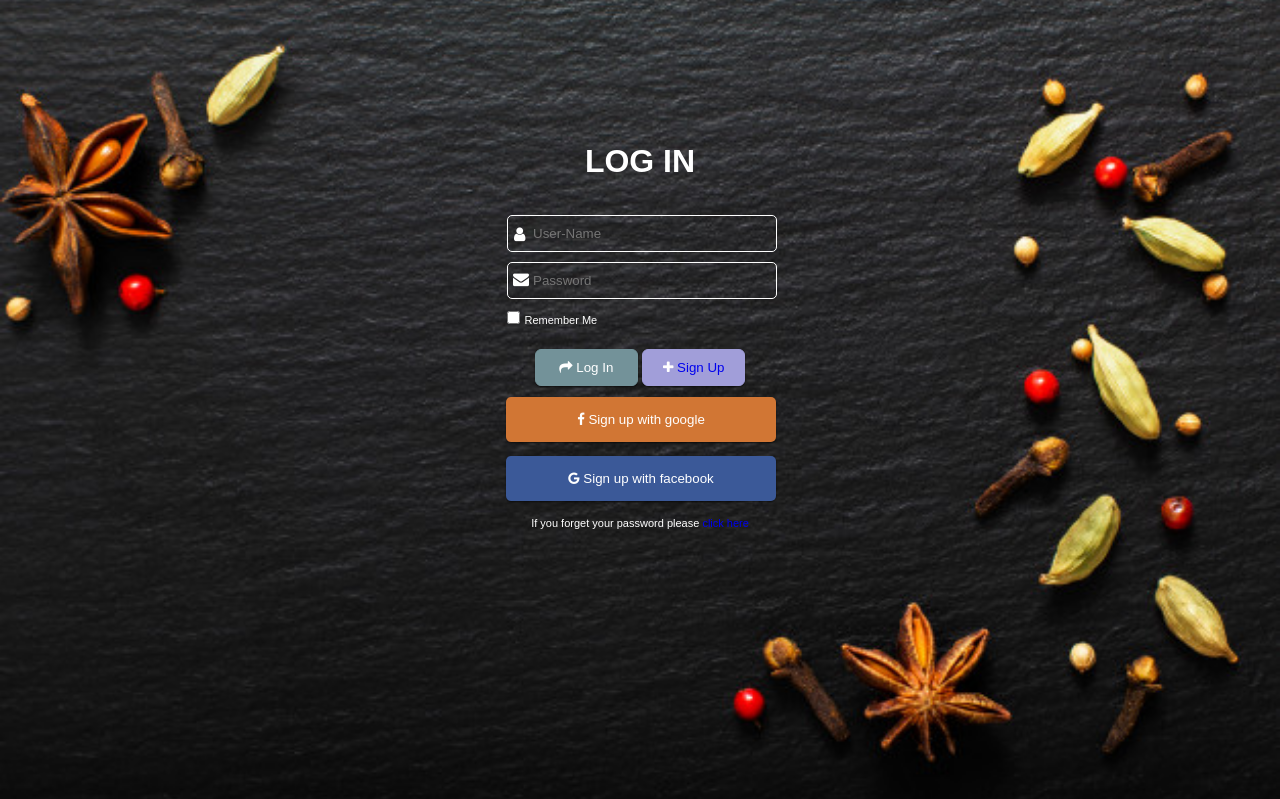
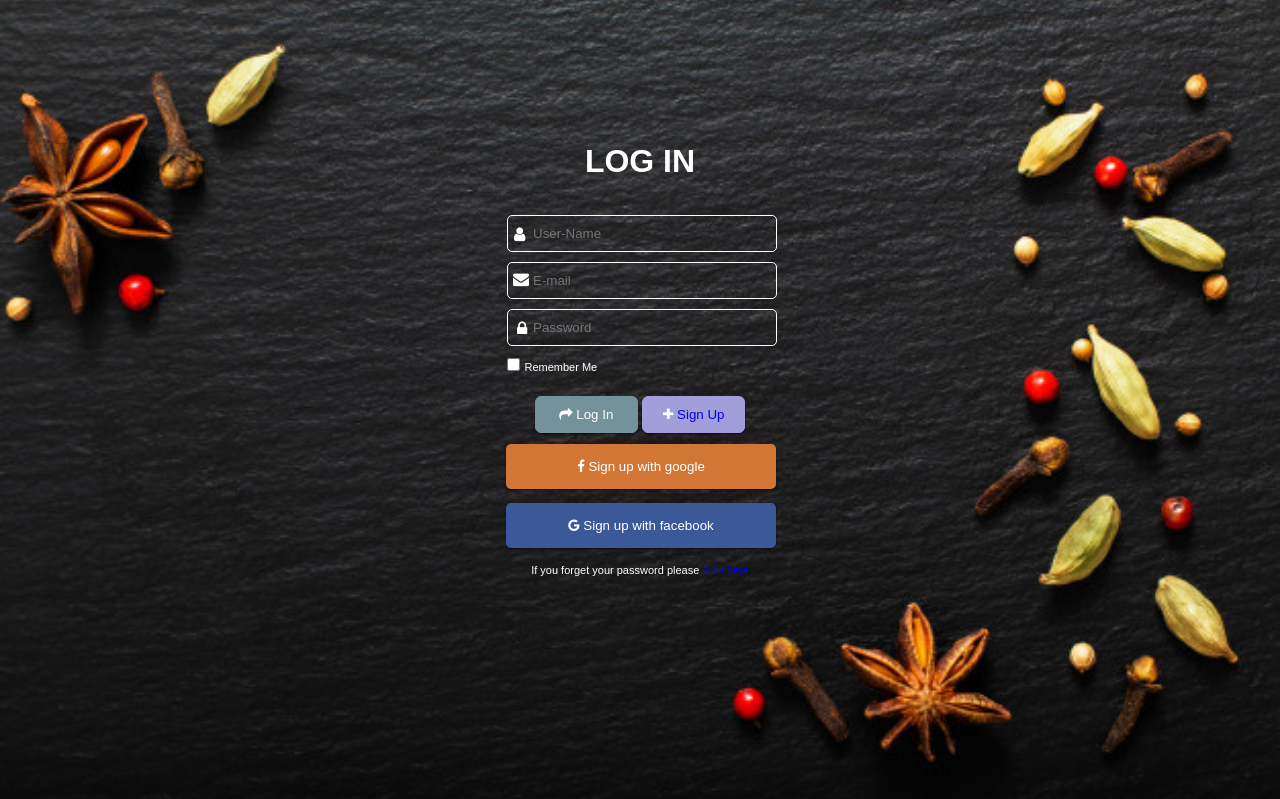
Before and after one commit to KaziRamisaRifa/Coocking-Relam-Web-Development-Project, a PHP site: page /user_login.php in a window 1280 px wide. Shown: the part 81-880 px from the top of the page. Run offline with PHP 8.4, Linux system fonts and the light colour scheme.

Commit message:
Update user_login.php

```diff
--- a/Cooking Realm Project/user_login.php
+++ b/Cooking Realm Project/user_login.php
@@ -70,6 +70,10 @@ if (mysqli_num_rows($result) > 0) {
         <input type="text" name="username" placeholder="User-Name">
         <i class="fa fa-envelope"></i>
 
+        <!--user email-->
+        <input type="email" name="email" placeholder="E-mail" required autocomplete="off" validate>
+        <i class="fa fa-lock"></i>
+
         <!--yser password-->
         <input type="password" name="password" placeholder="Password">
         <!--the checkbox to make the browser remember the user-->
```
